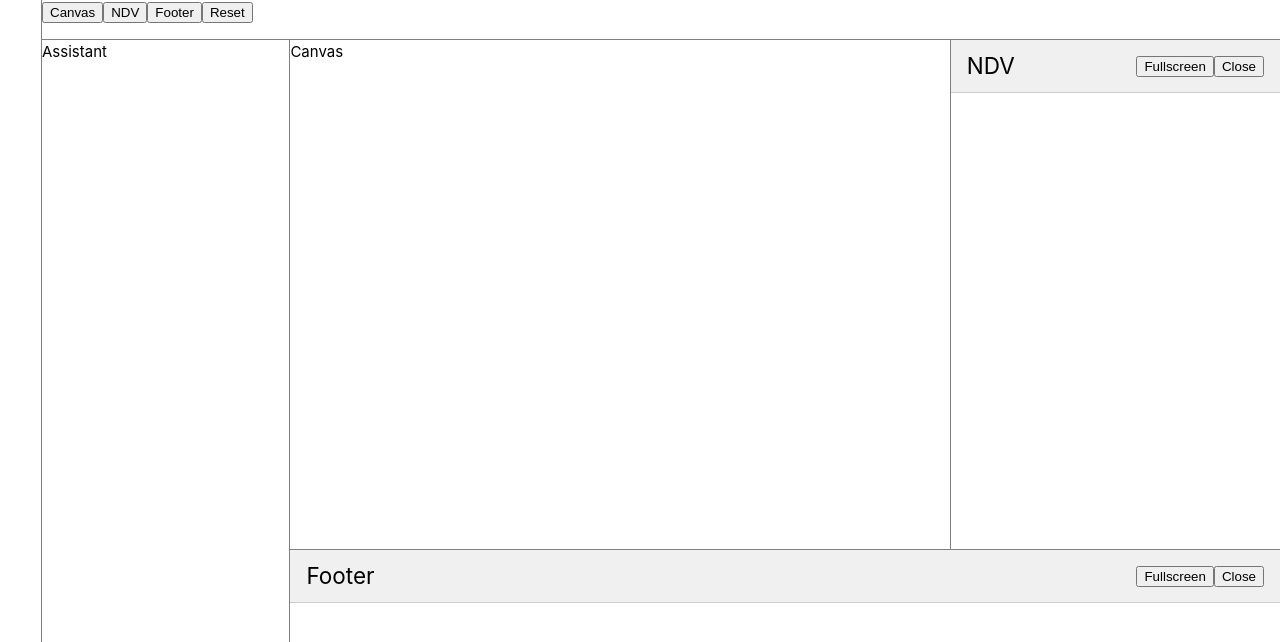
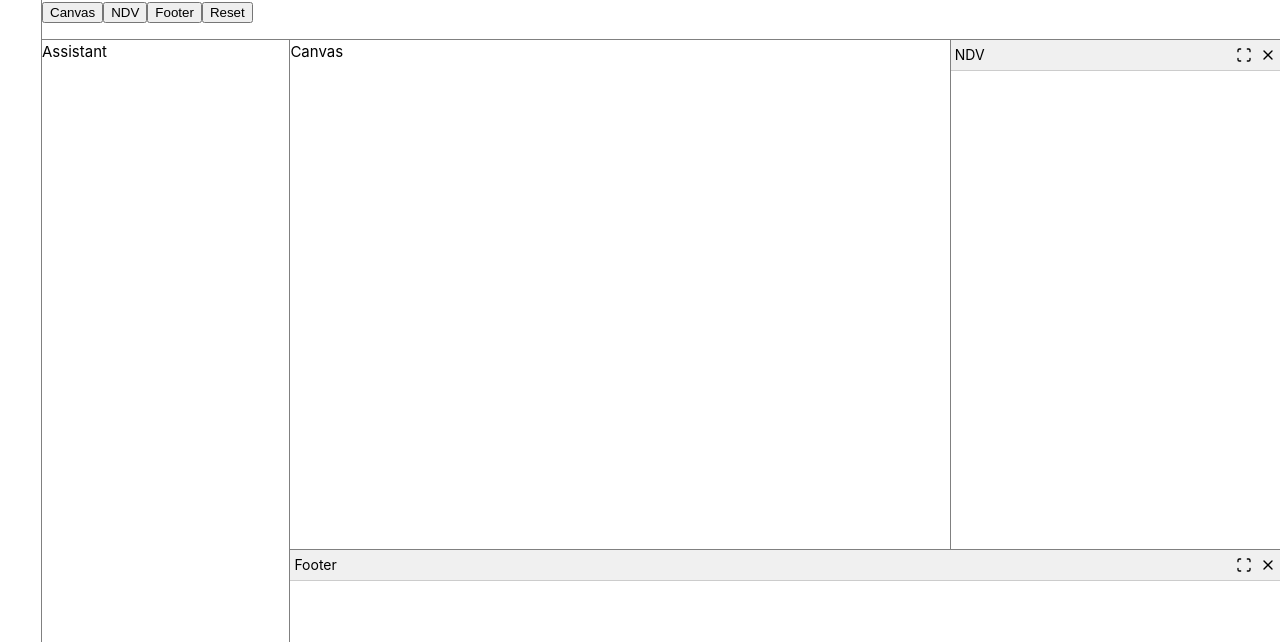
Before and after one commit to RobTF9/panel-prototype, a Vue app: page / in a window 1280 px wide. Shown: the top 642 px of the page. Built offline with nearby package versions, Linux system fonts and the light colour scheme; the HTML template or start-up script is replaced by a standard one.

Commit message:
pre bug fix

```diff
--- a/package.json
+++ b/package.json
@@ -16,6 +16,7 @@
     "format": "prettier --write --experimental-cli src/"
   },
   "dependencies": {
+    "lucide-vue-next": "^0.555.0",
     "pinia": "^3.0.4",
     "reka-ui": "^2.6.0",
     "vue": "^3.5.25"
--- a/src/App.vue
+++ b/src/App.vue
@@ -60,6 +60,7 @@ const {
                   :min-size="15"
                 >
                   <PanelHeader
+                    position="right"
                     :full-screen="currentFullScreenPanel === 'ndv'"
                     title="NDV"
                     @toggle-fullscreen="() => toggleFullScreen('ndv')"
@@ -78,6 +79,7 @@ const {
               :min-size="15"
             >
               <PanelHeader
+                position="bottom"
                 :full-screen="currentFullScreenPanel === 'footer'"
                 title="Footer"
                 @toggle-fullscreen="() => toggleFullScreen('footer')"
--- a/src/components/PanelHeader.vue
+++ b/src/components/PanelHeader.vue
@@ -1,7 +1,10 @@
 <script setup lang="ts">
+import { PanelRight, X, PanelBottom, Scan } from 'lucide-vue-next'
+
 defineProps<{
   title: string
   fullScreen: boolean
+  position: 'bottom' | 'right'
 }>()
 
 defineEmits<{
@@ -12,12 +15,16 @@ defineEmits<{
 
 <template>
   <header class="PanelHeader">
-    <h2>{{ title }}</h2>
-    <div>
-      <button @click="$emit('toggle-fullscreen')">
-        {{ fullScreen ? 'Exit Fullscreen' : 'Fullscreen' }}
+    <h2 class="PanelTitle">{{ title }}</h2>
+    <div class="PanelControls">
+      <button class="PanelControlButton" @click="$emit('toggle-fullscreen')">
+        <PanelBottom v-if="fullScreen && position === 'bottom'" :size="16" />
+        <PanelRight v-else-if="fullScreen && position === 'right'" :size="16" />
+        <Scan :size="16" v-else />
       </button>
-      <button @click="$emit('close-panel')">Close</button>
+      <button class="PanelControlButton" @click="$emit('close-panel')">
+        <X :size="16" />
+      </button>
     </div>
   </header>
 </template>
@@ -27,8 +34,26 @@ defineEmits<{
   display: flex;
   justify-content: space-between;
   align-items: center;
-  padding: 0.5rem 1rem;
+  padding: 4px;
   background-color: #f0f0f0;
   border-bottom: 1px solid #ccc;
 }
+
+.PanelTitle {
+  font-size: 14px;
+}
+
+.PanelControls {
+  display: flex;
+  gap: 8px;
+}
+
+.PanelControlButton {
+  background: none;
+  border: none;
+  cursor: pointer;
+  padding: 0;
+  width: 16px;
+  height: 16px;
+}
 </style>
```
Also changed, not shown: 1 other file (tests, documents, lock files or other folders).
